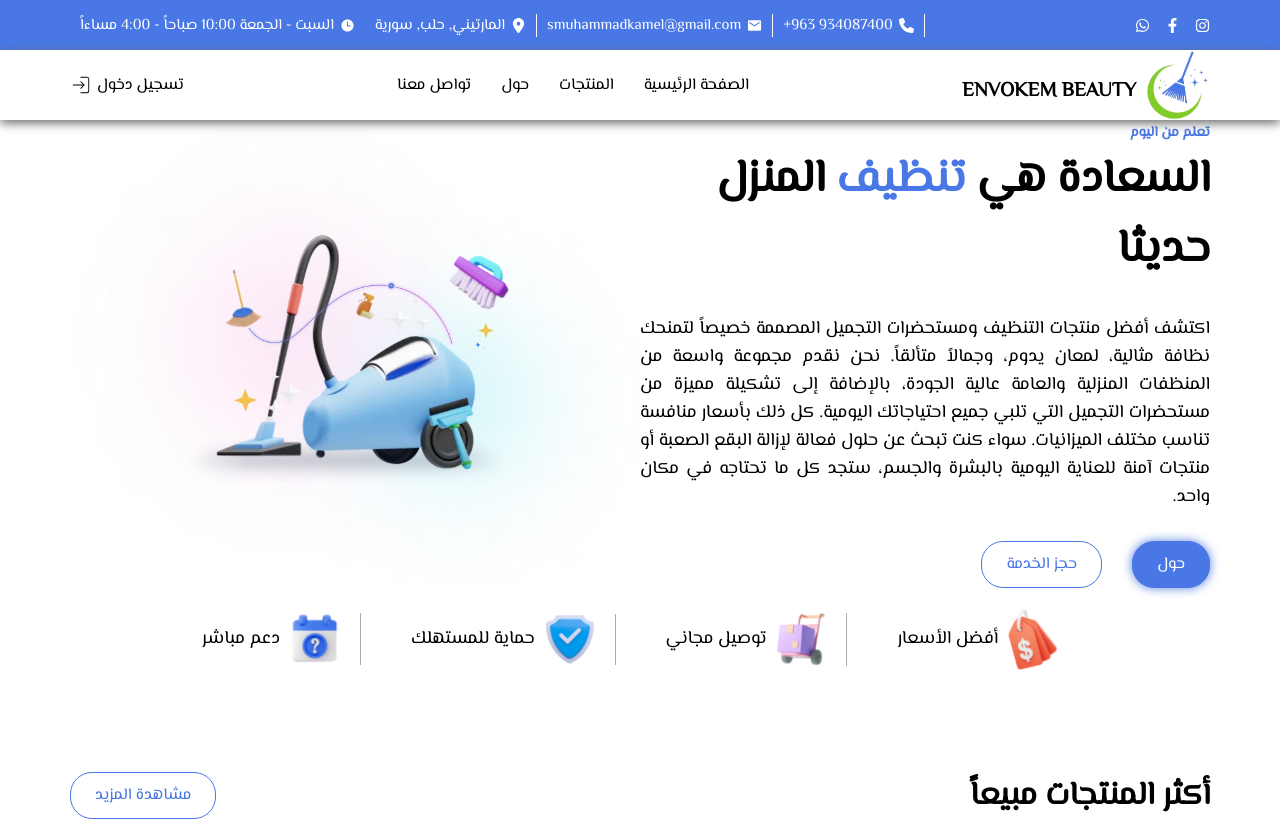
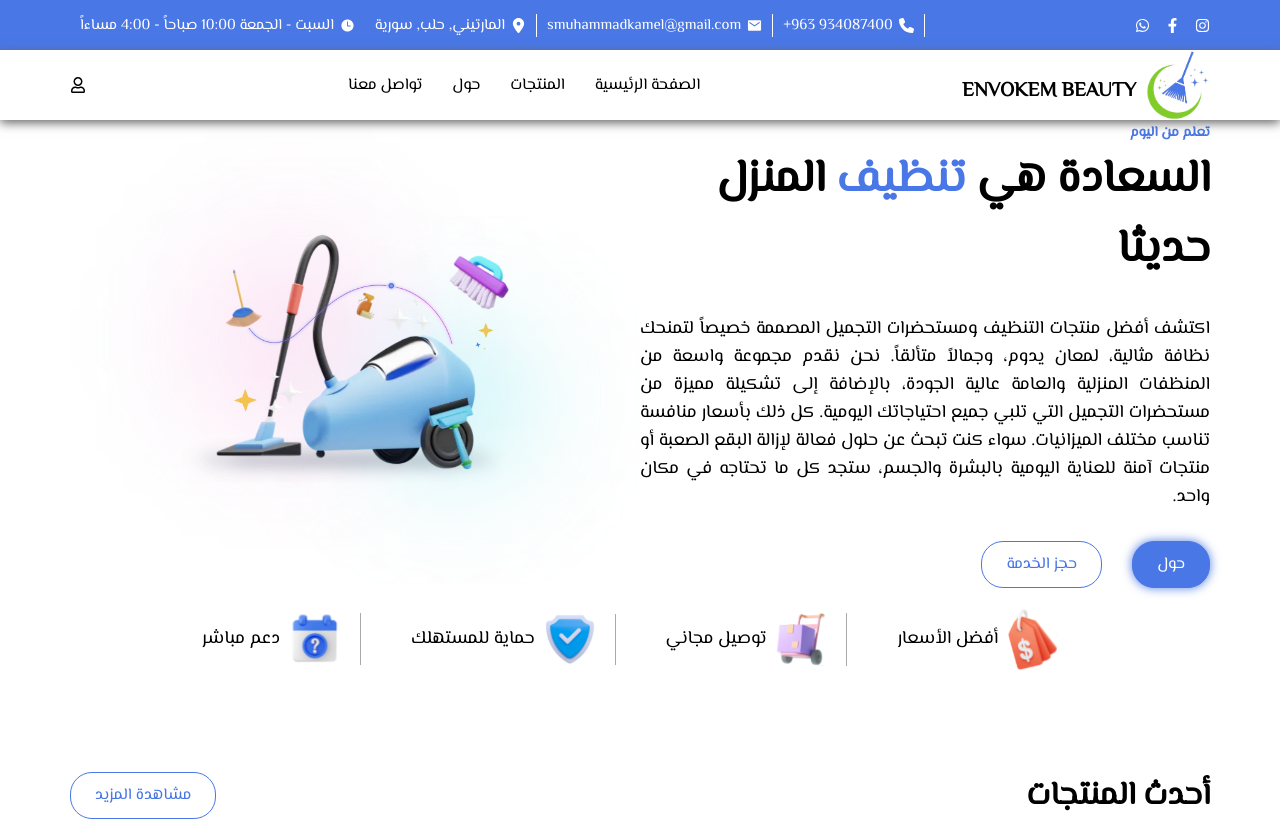
Before and after one commit to mohamad-taha/chemosyndrome, a React (Vite) app: page / in a window 1280 px wide. Shown: the top 821 px of the page. Built offline with nearby package versions, Linux system fonts and the light colour scheme; no server answers; the database is empty.

Commit message:
edit navbar and fix some bugs

```diff
--- a/src/App.css
+++ b/src/App.css
@@ -115,9 +115,7 @@ button {
   }
 }
 
-.menuBtn,
-.signBtn,
-.closeBtn {
+.actionBtn {
   background-color: transparent;
   border: none;
   font-size: 26px;
--- a/src/components/Links/Link.jsx
+++ b/src/components/Links/Link.jsx
@@ -1,5 +1,6 @@
 import { Link } from "react-router-dom";
 import Cookies from "js-cookie";
+import SignBtn from "../SignBtn/SignBtn";
 
 const NavLink = () => {
   const savedData = Cookies.get("userData") || "";
--- a/src/components/Navbar/Navbar.css
+++ b/src/components/Navbar/Navbar.css
@@ -34,10 +34,14 @@ nav img {
 nav ul {
   display: flex;
   gap: 30px;
+  width: auto;
 }
 
 nav ul li {
   list-style: none;
+  text-align: center;
+  display: flex;
+  align-items: center;
 }
 
 nav a {
@@ -67,8 +71,8 @@ nav .menuBtn {
     display: flex;
   }
 
-  nav .signBtn {
-    display: none !important;
+  nav .signBtnContainer {
+    display: none;
   }
 
   nav .logoLink span {
@@ -85,7 +89,7 @@ nav .menuBtn {
     display: flex;
   }
 
-  nav .signBtn {
+  nav .signBtnContainer {
     display: none !important;
   }
 
--- a/src/components/Navbar/Navbar.jsx
+++ b/src/components/Navbar/Navbar.jsx
@@ -32,7 +32,7 @@ const Navbar = ({ scroll, headerHeight }) => {
       <button
         aria-label="menu btn"
         onClick={() => setShowSidebar(true)}
-        className="menuBtn"
+        className="actionBtn menuBtn"
       >
         <TbListTree />
       </button>
--- a/src/components/ProductsSection/ProductsSection.jsx
+++ b/src/components/ProductsSection/ProductsSection.jsx
@@ -22,7 +22,7 @@ const ProductsSection = () => {
   return (
     <div className='productsSection mt container'>
       <div className="sectionHeader">
-        <h1>أكثر المنتجات مبيعاً</h1>
+        <h1>أحدث المنتجات</h1>
         <button onClick={() => navigate('/products')} className='outlineBtn'>
           مشاهدة المزيد
         </button>
--- a/src/components/Sidebar/Sidebar.css
+++ b/src/components/Sidebar/Sidebar.css
@@ -37,6 +37,6 @@
   top: 0;
 }
 
-.sidebar button {
-  margin-bottom: 70px;
+.sidebar .signBtnContainer {
+  margin: 60px 0;
 }
--- a/src/components/Sidebar/Sidebar.jsx
+++ b/src/components/Sidebar/Sidebar.jsx
@@ -36,7 +36,7 @@ const Sidebar = () => {
         style={{ transform: showSidebar ? "translate(0)" : "translate(-120%)" }}
       >
         <button
-          className="closeBtn"
+          className="actionBtn"
           aria-label="close sidebar"
           onClick={() => setShowSidebar(false)}
         >
--- /dev/null
+++ b/src/components/SignBtn/SignBtn.css
@@ -0,0 +1,49 @@
+.signBtnContainer {
+  position: relative;
+  cursor: pointer;
+  display: flex;
+  align-items: center;
+}
+
+.signBtnContainer img {
+  border-radius: 50%;
+  width: 50px;
+  height: 50px;
+  transition: 200ms;
+  border: 2px solid transparent;
+}
+
+.signBtnContainer:hover img {
+  border: 2px solid var(--primary);
+}
+
+.signBtn {
+  font-size: 16px !important;
+  display: flex;
+  align-items: center;
+  gap: 5px;
+}
+
+.dropdownMenu {
+  cursor: default;
+  width: max-content;
+  position: absolute;
+  left: 0;
+  top: 0;
+  background-color: white;
+  box-shadow: 0px 1px 13px rgba(0, 0, 0, 0.1);
+  border-radius: 5px;
+  padding: 10px;
+  display: flex;
+  flex-direction: column;
+  gap: 10px;
+  transition: 300ms;
+  pointer-events: none;
+  opacity: 0;
+}
+
+.showMenu {
+  pointer-events: all;
+  opacity: 1;
+  top: 100%;
+}
--- a/src/components/SignBtn/SignBtn.jsx
+++ b/src/components/SignBtn/SignBtn.jsx
@@ -1,20 +1,40 @@
-import { useState } from "react";
+import { useEffect, useRef, useState } from "react";
 import { CiLogin, CiLogout } from "react-icons/ci";
-import { auth, db } from "../../service/firebase";
 import { GoogleAuthProvider, signInWithPopup } from "firebase/auth";
 import { doc, getDoc, setDoc } from "firebase/firestore";
 import { useNavigate } from "react-router-dom";
 import Cookies from "js-cookie";
+import { FaRegUser } from "react-icons/fa";
+
+
+import { auth, db } from "../../service/firebase";
+
+import './SignBtn.css'
 
 const adminEmailsEnv = import.meta.env.VITE_ADMIN_EMAILS || "";
 const adminEmailsArray = adminEmailsEnv.split(",");
 
 const SignBtn = () => {
+  const dropdownRef = useRef(null);
+  const [isMenuOpen, setIsMenuOpen] = useState(false);
+
   const navigate = useNavigate();
   const provider = new GoogleAuthProvider();
 
   const savedData = Cookies.get("userData") || "";
   const user = (savedData && savedData !== "undefined") ? JSON.parse(savedData) : null;
+
+  useEffect(() => {
+    const handleClickOutside = (event) => {
+      if (dropdownRef.current && !dropdownRef.current.contains(event.target)) {
+        setIsMenuOpen(false);
+      }
+    }
+    document.addEventListener("mousedown", handleClickOutside);
+    return () => {
+      document.removeEventListener("mousedown", handleClickOutside);
+    }
+  }, [])
 
   const signInWithGoogle = async () => {
     try {
@@ -36,7 +56,9 @@ const SignBtn = () => {
         finalUserData = {
           name: user.displayName,
           email: user.email,
-          isAdmin: checkAdmin
+          photoURL: user.photoURL,
+          isAdmin: checkAdmin,
+          createdAt: new Date()
         };
 
         await setDoc(userDocRef, finalUserData);
@@ -61,12 +83,21 @@ const SignBtn = () => {
   };
 
   return (
+    <div ref={dropdownRef} className={"signBtnContainer"} onClick={() => setIsMenuOpen(!isMenuOpen)}>
+      {user && user.photoURL ? (
+        <img referrerPolicy="no-referrer" src={user.photoURL} alt="Profile photo" />
+      ) : (
+        <FaRegUser />
+      )}
+
+      <div onClick={(e) => e.stopPropagation()} className={`dropdownMenu ${isMenuOpen ? "showMenu" : ""}`}>
+        {user && user.isAdmin && <span>Admin: {user.name}</span>}
+        {user && !user.isAdmin && <span>{user.name}</span>}
+
         <button
           onClick={handleClick}
-      style={{ fontSize: '16px', display: 'flex', alignItems: 'center', gap: '5px', cursor: 'pointer' }}
-      className="signBtn"
-      aria-label={user ? "sign out" : "sign with google account"}
-    >
+          className="actionBtn signBtn"
+          aria-label={user ? "sign out" : "sign with google account"}>
           {user ? (
             <>
               <span>تسجيل الخروج</span>
@@ -79,6 +110,9 @@ const SignBtn = () => {
             </>
           )}
         </button>
+      </div>
+
+    </div >
   )
 }
 
```
Lines whose indentation alone changed are shown as unchanged.
